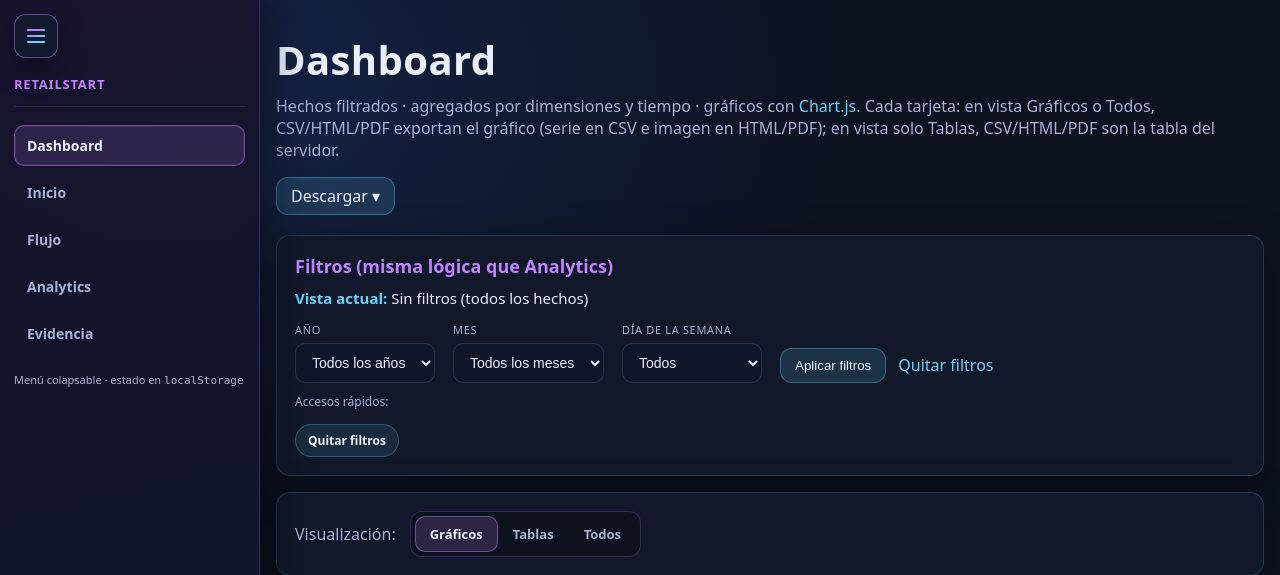
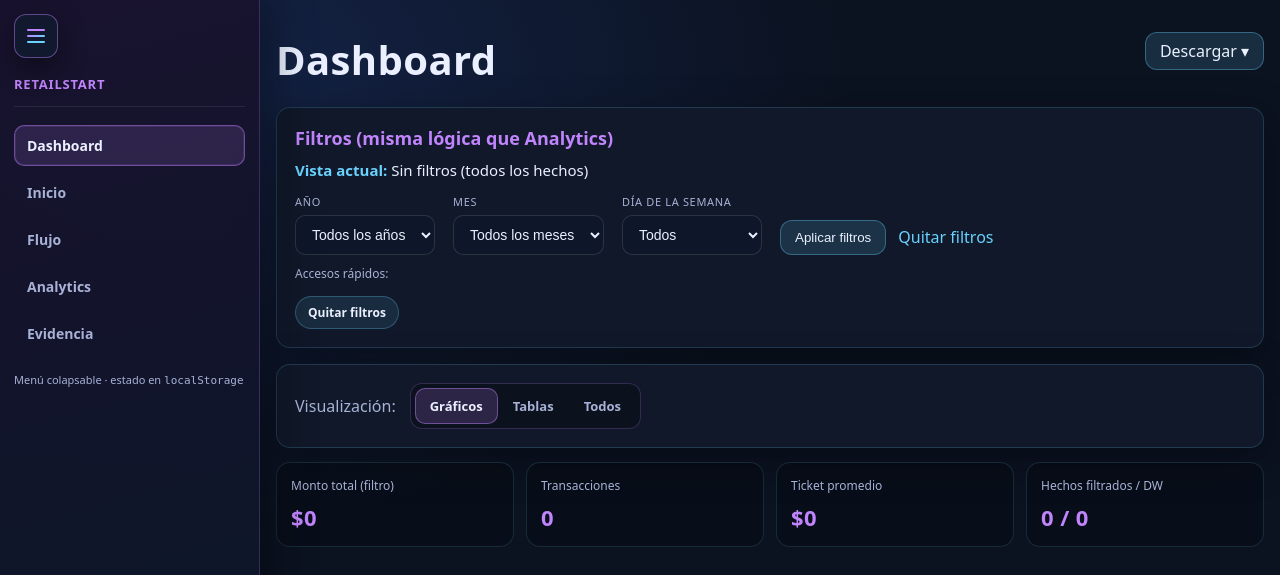
Before and after one commit to Tornadusk/RetailStart, a Django app: page /dashboard/ in a window 1280 px wide. Shown: the top 575 px of the page. Run offline with Django 5.2, Linux system fonts and the light colour scheme; data that the repository does not hold is empty.

Commit message:
Dashboard: quitar subtítulo descriptivo del encabezado.
Co-authored-by: Cursor <cursoragent@cursor.com>

```diff
--- a/backend/templates/core/dashboard.html
+++ b/backend/templates/core/dashboard.html
@@ -16,11 +16,6 @@
           <div class="dashboardHeader__top">
             <div>
               <h1 class="title">Dashboard</h1>
-              <p class="subtitle">
-                Hechos filtrados · agregados por dimensiones y tiempo · gráficos con
-                <a class="link" href="https://www.chartjs.org/docs/latest/samples/other-charts/pie.html" rel="noopener noreferrer" target="_blank">Chart.js</a>.
-                Cada tarjeta: en vista Gráficos o Todos, CSV/HTML/PDF exportan el gráfico (serie en CSV e imagen en HTML/PDF); en vista solo Tablas, CSV/HTML/PDF son la tabla del servidor.
-              </p>
             </div>
             <div class="dashboardHeader__actions">
               <details class="dashboardDownload">
```
